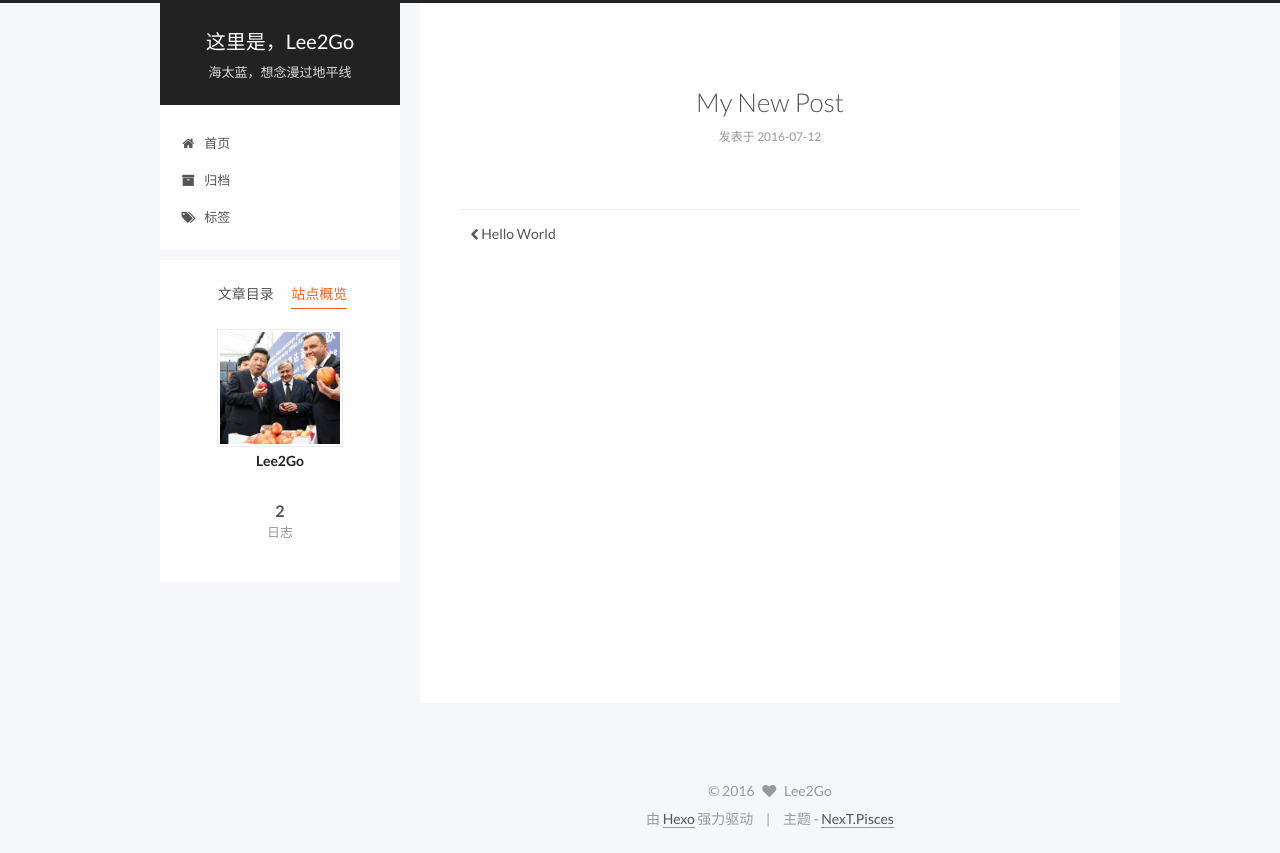
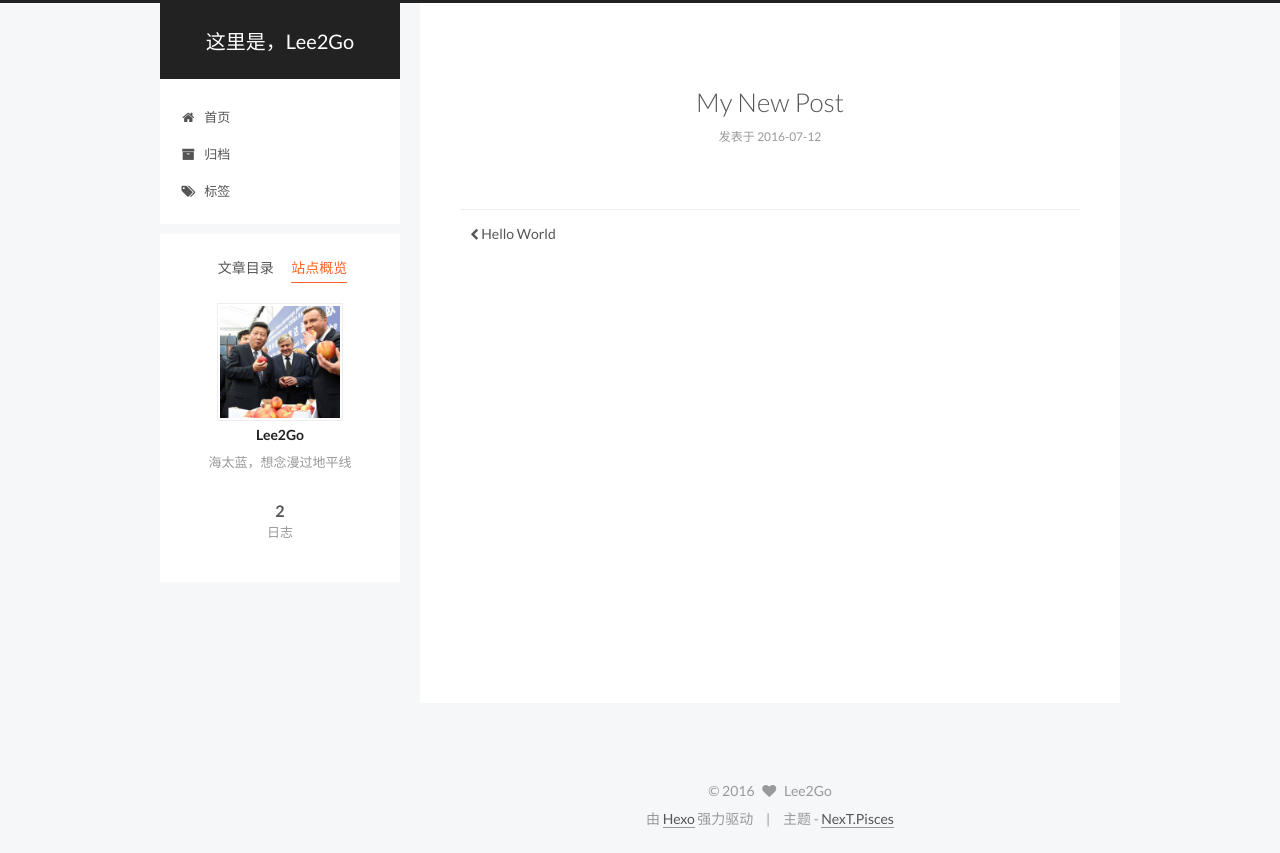
Before and after one commit to Hey2Li/Hey2Li.github.io, a plain HTML site: page 2016/07/12/My-New-Post/index.html in a window 1280 px wide. Both pictures are taken after a click on the item "站点概览". Drawn offline with Linux system fonts and the light colour scheme.

Commit message:
Site updated: 2016-07-12 17:21:16

```diff
--- a/2016/07/12/My-New-Post/index.html
+++ b/2016/07/12/My-New-Post/index.html
@@ -84,13 +84,16 @@
 
 
 
+<meta name="description" content="海太蓝，想念漫过地平线">
 <meta property="og:type" content="article">
 <meta property="og:title" content="My New Post">
 <meta property="og:url" content="http://yoursite.com/2016/07/12/My-New-Post/index.html">
 <meta property="og:site_name" content="这里是，Lee2Go">
+<meta property="og:description" content="海太蓝，想念漫过地平线">
 <meta property="og:updated_time" content="2016-07-12T08:03:17.000Z">
 <meta name="twitter:card" content="summary">
 <meta name="twitter:title" content="My New Post">
+<meta name="twitter:description" content="海太蓝，想念漫过地平线">
 
 
 
@@ -148,7 +151,7 @@
       <span class="logo-line-after"><i></i></span>
     </a>
   </div>
-  <p class="site-subtitle">海太蓝，想念漫过地平线</p>
+  <p class="site-subtitle"></p>
 </div>
 
 <div class="site-nav-toggle">
@@ -367,7 +370,7 @@
                src="/uploads/avatar.jpg"
                alt="Lee2Go" />
           <p class="site-author-name" itemprop="name">Lee2Go</p>
-          <p class="site-description motion-element" itemprop="description"></p>
+          <p class="site-description motion-element" itemprop="description">海太蓝，想念漫过地平线</p>
         </div>
         <nav class="site-state motion-element">
           <div class="site-state-item site-state-posts">
--- a/css/main.css
+++ b/css/main.css
@@ -1549,7 +1549,7 @@ pre .javascript .function {
   width: 4px;
   height: 4px;
   border-radius: 50%;
-  background: #9e6c6f;
+  background: #fffebe;
 }
 .links-of-blogroll {
   font-size: 13px;
```
Also changed, not shown: 2016/07/12/hello-world/index.html (+2 -2 lines), archives/2016/07/index.html (+5 -2 lines), archives/2016/index.html (+5 -2 lines), archives/index.html (+5 -2 lines), index.html (+5 -2 lines).
